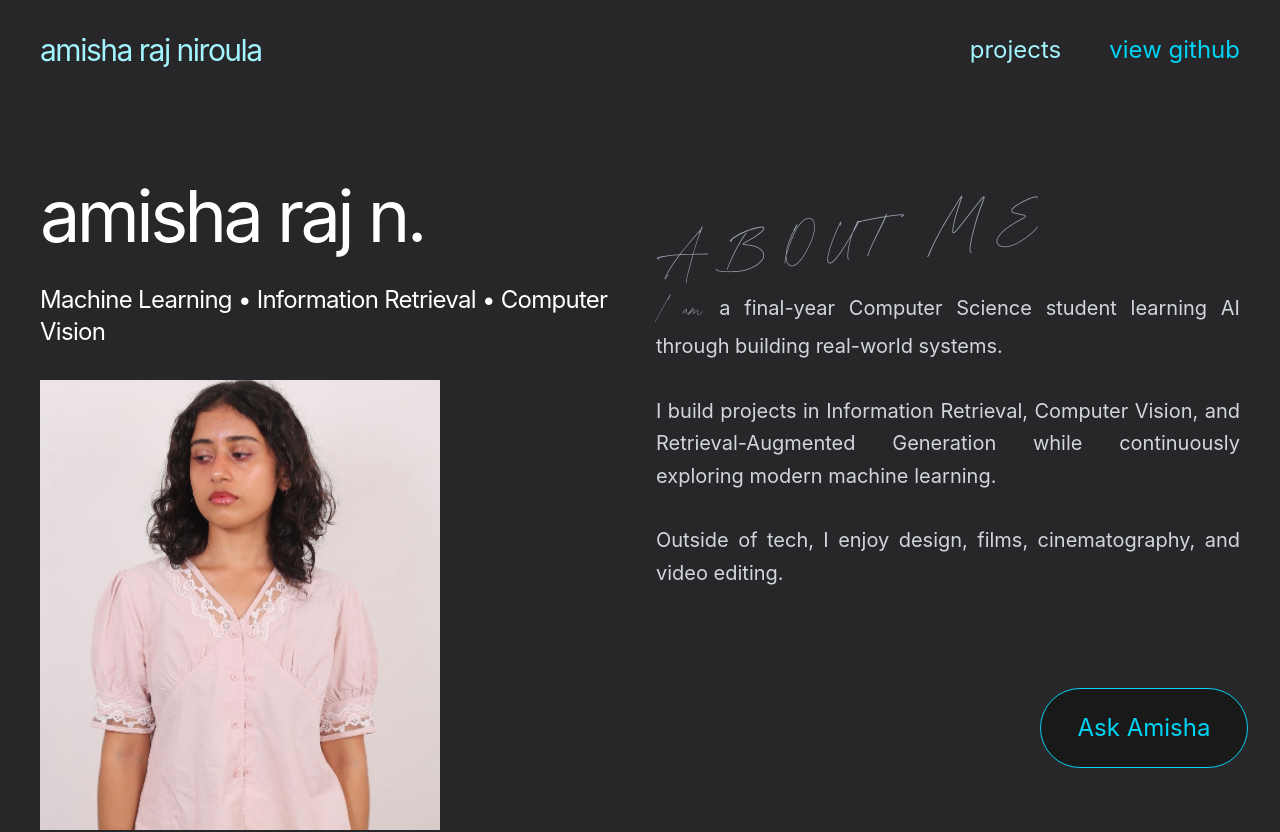
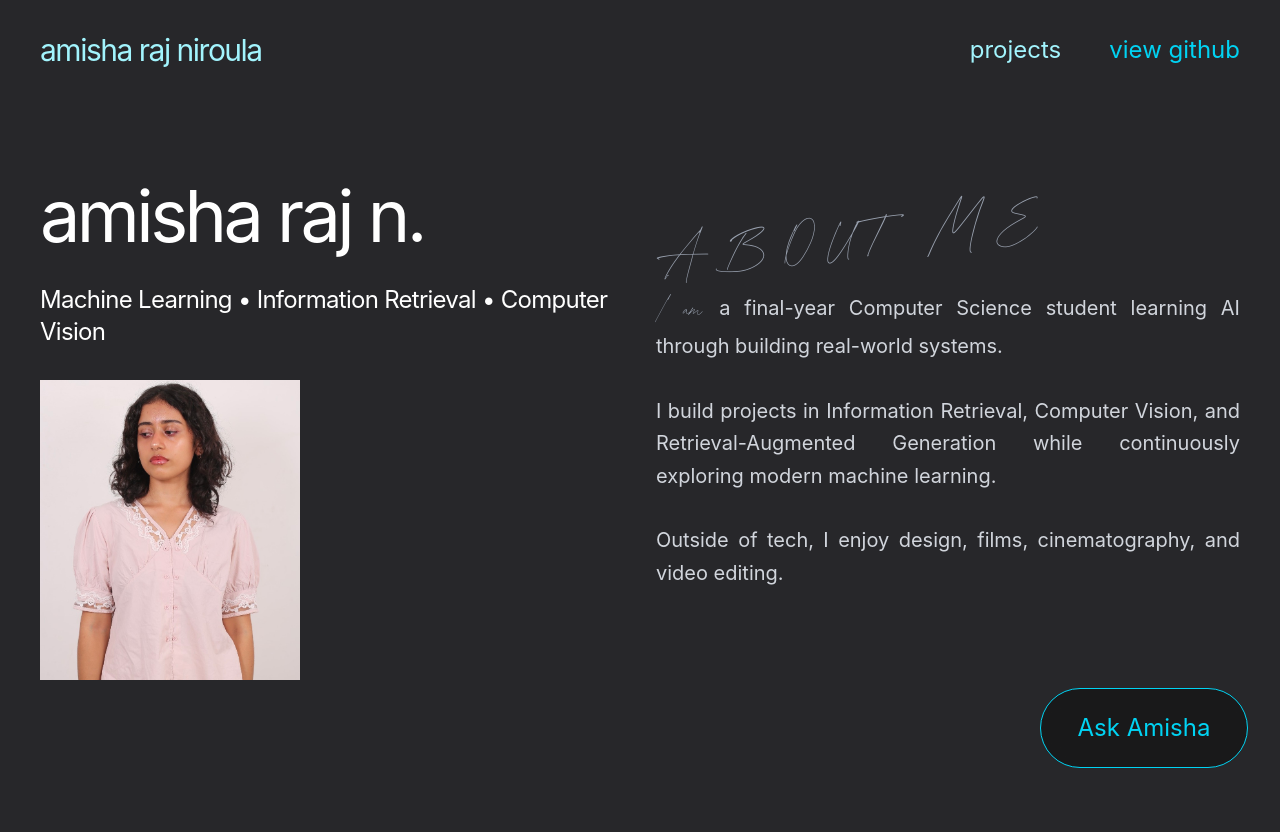
Before and after one commit to amisharn/portfolio, a React (Vite) app in the folder frontend/: page / in a window 1280 px wide. Shown: the top 832 px of the page. Built offline with nearby package versions, Linux system fonts and the light colour scheme.

Commit message:
fixing deployment issues

```diff
--- a/frontend/src/components/Hero.jsx
+++ b/frontend/src/components/Hero.jsx
@@ -17,9 +17,9 @@ function Hero() {
           <img
             src={profile}
             alt="Amisha Raj"
-            width={400}
-            height={450}
-            className="mt-8 w-full max-w-[400px] max-h-[450px] h-auto object-cover"
+            width={260}
+            height={300}
+            className="mt-8 w-full max-w-[260px] max-h-[300px] h-auto object-cover"
           />
         </div>
 
```
